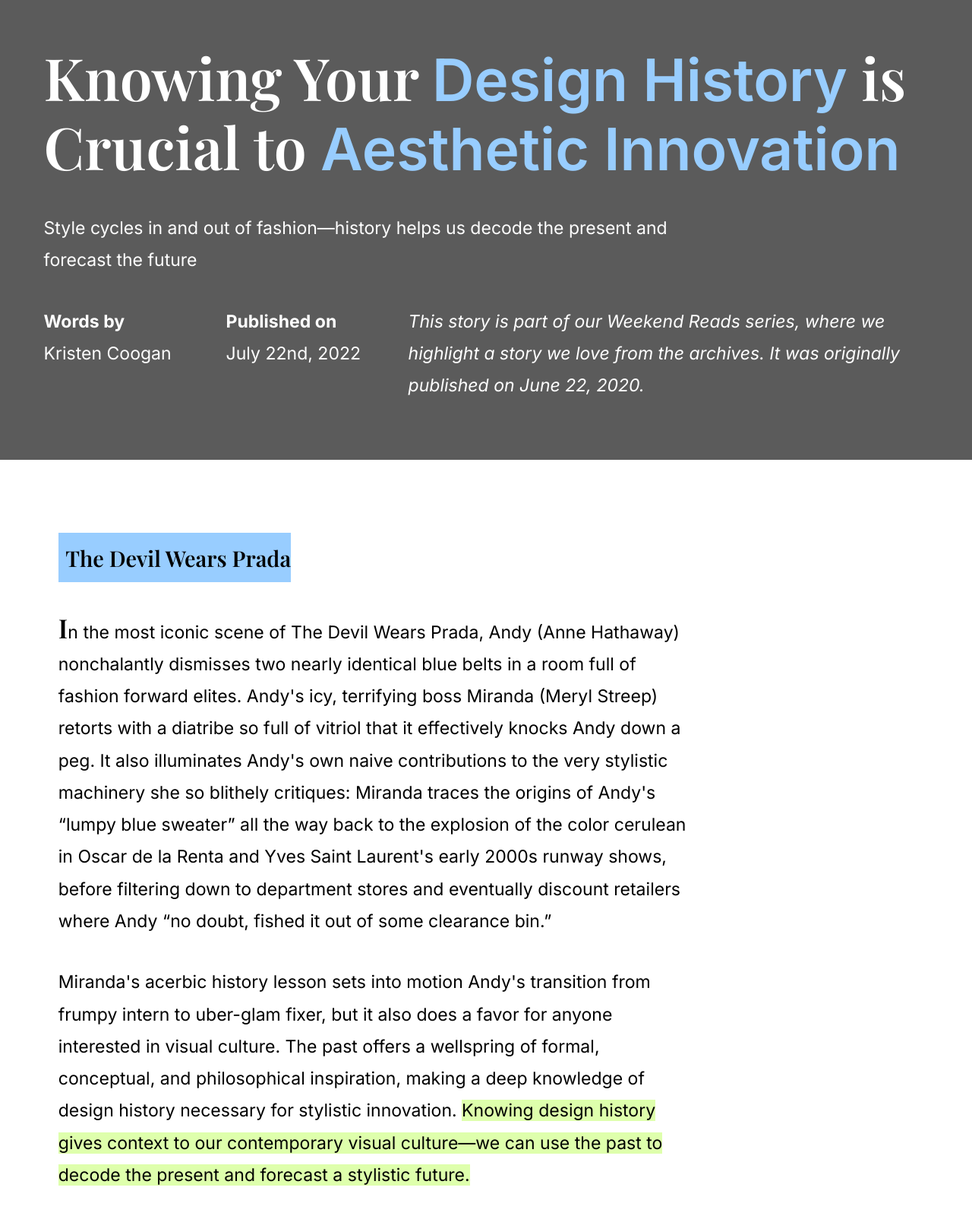
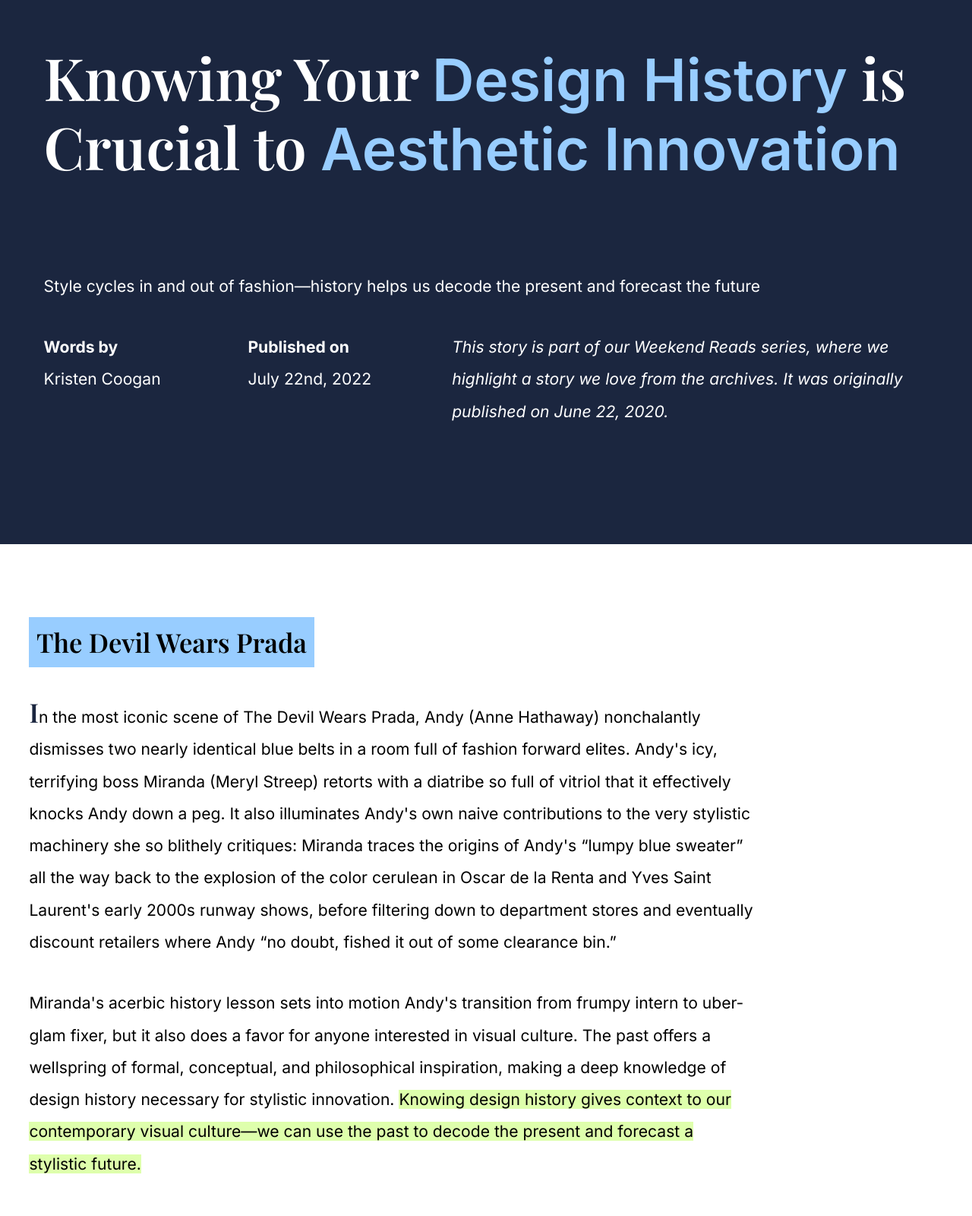
Before and after one commit to chareeselam/spread, a plain HTML site: page index.html in a window 1280 px wide. Shown: the top 1600 px of the page at 76% size. Drawn offline with nearby package versions, Linux system fonts and the light colour scheme; a web font is replaced by a local one.

Commit message:
Update style.css

```diff
--- a/style.css
+++ b/style.css
@@ -5,7 +5,7 @@
     --heading-font: "Playfair Display", serif;
     --body-font: "Inter", sans-serif;
 
-    --grey:#5B5B5B;
+    --grey:#1B263F;
     --light-grey: #D2D2D2;
     --blue: #98cdff;
     --highlight: #DEFFAC;
@@ -14,7 +14,7 @@
 /* ------------ layout ------------- */
 header,
 footer{
-    padding: calc(var(--spacing));
+    padding: var(--spacing);
     background-color:var(--grey);
     color: white;
 }
@@ -30,32 +30,32 @@ h1, h2, h3{
 }
 
 h1{
-    font-size: calc(3*var(--spacing));
-    line-height: calc(3.5*var(--spacing));
+    font-size: calc(4*var(--spacing));
+    line-height: calc(4.5*var(--spacing));
     color: white;
-    padding-block-end: var(--spacing);
+    padding-block-end: calc(2*var(--spacing));
 }
 
 h2 {
-    font-size: calc(2.8 * var(--spacing));
-    line-height: calc(3 * var(--spacing));
-    color: black;
-    background-color: var(--light-grey);
+    font-size: calc(3.8 * var(--spacing));
+    line-height: calc(3.8 * var(--spacing));
+    color: white;
+    background-color: var(--grey);
     padding-inline: var(--spacing);
     padding-block-start: calc(0.3 * var(--spacing));
-    padding-block-end: calc(1 * var(--spacing));
+    padding-block-end: calc(1.4*var(--spacing));
     margin-block-start: calc(-1 * var(--spacing));
 }
 
 h3{
-    font-size: calc(1.5*var(--spacing));
+    font-size: calc(1.8*var(--spacing));
     background-color:var(--blue);
     color:black;
-    margin-inline: var(--spacing);
     margin-block-start: calc(4*var(--spacing));
     margin-block-end: calc(1*var(--spacing));
+    margin-inline: var(--spacing);
     padding-block: calc(0.5*var(--spacing));
-    padding-inline-start: calc(0.5*var(--spacing));
+    padding-inline: calc(0.5*var(--spacing));
     inline-size: fit-content;
     line-height: calc(2.4*var(--spacing));
 }
@@ -66,7 +66,14 @@ p{
     font-family: var(--body-font);
     font-size: calc(1.1*var(--spacing));
     line-height: calc(2*var(--spacing));
-    max-inline-size: 60ch;
+}
+
+.non-timeline-text-chunk p {
+    padding-inline: initial;
+}
+
+.non-timeline-text-chunk h3{
+    margin-inline: initial;
 }
 
 header p {
@@ -86,6 +93,7 @@ h3 + p::first-letter {
   font-size: calc(1.8 * var(--spacing));
   font-family: var(--heading-font);
   font-weight: 600;
+  color: var(--grey);
 }
 
 .h1-em {
@@ -169,8 +177,8 @@ a:hover {
   position: absolute;
   left: 0;
   transform: translateX(-60%);
-  width: calc(0.7*var(--spacing));
-  height: calc(0.7*var(--spacing));
+  width: var(--spacing);
+  height: var(--spacing);
   border-radius: 50%;
   background: var(--blue);
 
@@ -188,7 +196,7 @@ a:hover {
     background: var(--highlight);
 }
 
-@media(width>800px) {
+@media(width>750px) {
     blockquote {
         padding-inline: calc(3 * var(--spacing));
     }
@@ -207,6 +215,35 @@ a:hover {
         font-size: calc(4 * var(--spacing));
         line-height: calc(4.5 * var(--spacing));
     }
+
+    .timeline {
+        margin-inline: calc(3*var(--spacing)); /*change the calc value to move the blue line */
+    }
+
+    p{
+        inline-size: 80%;
+    }
+
+    header p {
+        margin: initial;
+        padding-inline-end: var(--spacing);
+        padding-block: var(--spacing);
+        align-content: flex-start;
+        inline-size: initial;
+    }
+
+    header ol{
+        display:flex;
+        grid-template-rows: auto auto 1fr;
+        align-items: start;
+        gap: calc(2 * var(--spacing));
+  }
+        /* trying to figure out some stuff here...
+
+        flex-direction:row;
+        align-items:start;
+        gap: calc(0.5*var(--spacing));
+    } */
 }
 
 @media(width>1000px) {
@@ -238,13 +275,14 @@ a:hover {
     }
 
     .non-timeline-text-chunk{
-        margin-inline: calc(2*var(--spacing));
+        margin-inline: var(--spacing);
     }
 
     h1 {
         max-inline-size: 25ch;
         font-size: calc(4 * var(--spacing));
         line-height: calc(4.5 * var(--spacing));
+        padding-block-end: calc(5*var(--spacing));
     }
 
     h2{
@@ -252,7 +290,7 @@ a:hover {
     }
 
     p {
-        font-size: 120%;
+        font-size: 110%;
         line-height: calc(2.2*var(--spacing));
         padding-block: var(--spacing);
     }
@@ -275,7 +313,11 @@ a:hover {
     }
 }
 
-
+@media (width>1200){
+    p {
+        inline-size: 60%;
+    }
+}
 
 /* @media(width>550px) {
     :root{
```
